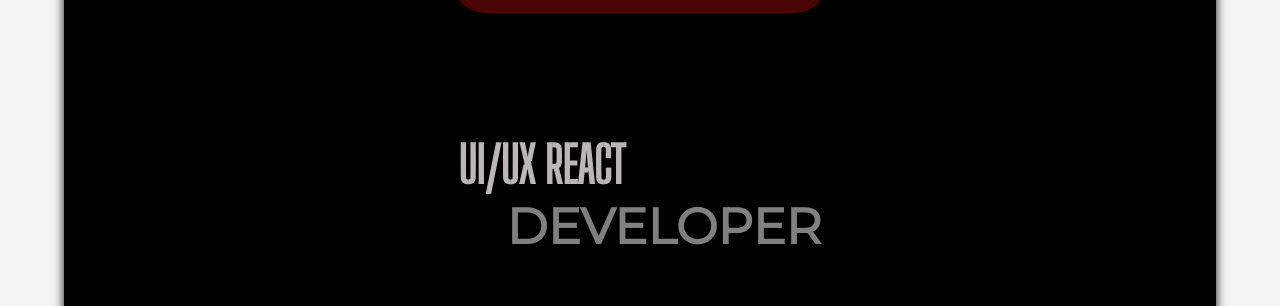
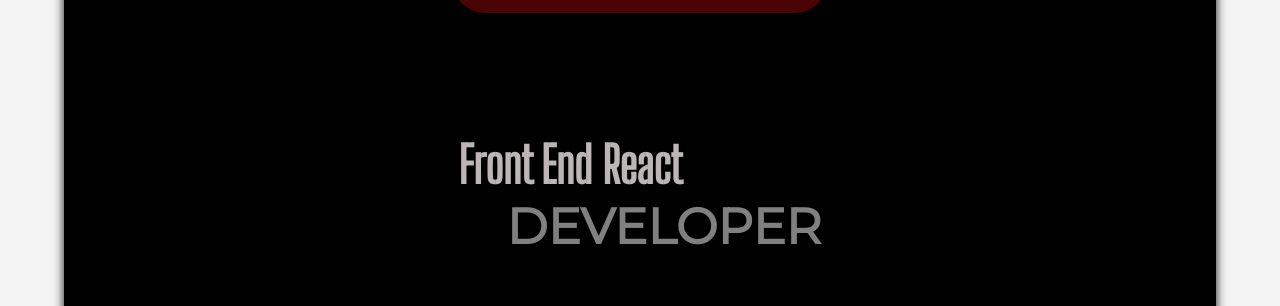
Before and after one commit to JulioCLop/my-website, a React (Create React App) app: page /about in a window 1280 px wide. Shown: the part 900-1206 px from the top of the page. Built offline with nearby package versions, Linux system fonts and the light colour scheme.

Commit message:
made changes to about page title

```diff
--- a/src/pages/AboutPage/AboutPage.js
+++ b/src/pages/AboutPage/AboutPage.js
@@ -114,7 +114,7 @@
       <div style={{height: '50px'}} ref={elementTitle} />
       <section  className={classes["section-two-react-intro"]}>
         <div className={classes["react-header"]}>
-          <h2>UI/UX REACT<br/><span  className={classes["title-developer"]}>DEVELOPER</span></h2>
+          <h2>Front End React<br/><span  className={classes["title-developer"]}>DEVELOPER</span></h2>
         </div>
         <div className={classes["developer-intro"]}>
           <p>
```
